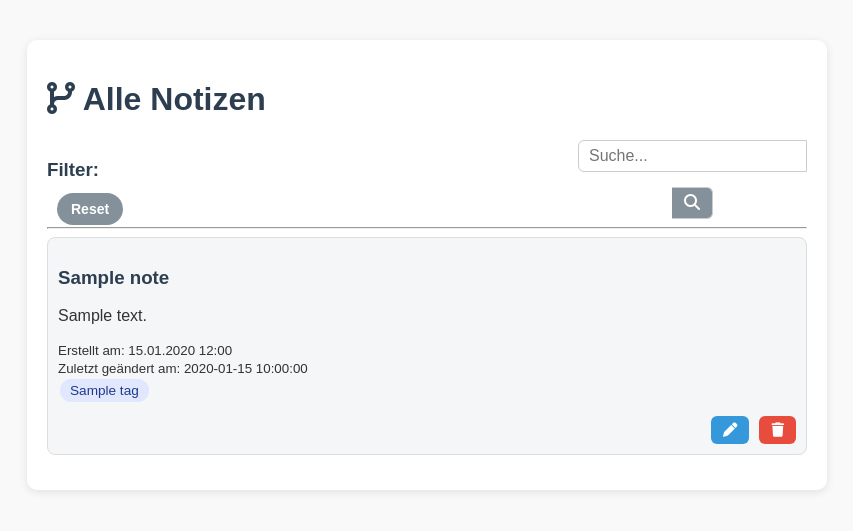
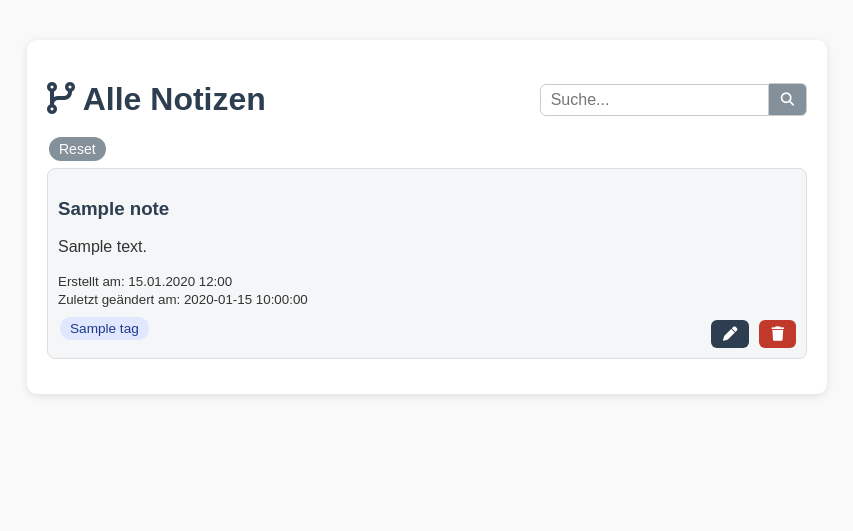
Before and after one commit to mailapg/smartnotes, a FastAPI app: page /list in a window 1280 px wide. Shown: the part 54-585 px from the top of the page, without its empty margins (213-1066 px from the left). Run offline with FastAPI, Linux system fonts and the light colour scheme; a database or web service that is not in the repository returns one stand-in record (values such as "Sample title"); data that the repository does not hold is empty.

Commit message:
Clean up some stuff

```diff
--- a/app/static/style.css
+++ b/app/static/style.css
@@ -18,7 +18,7 @@ main {
   padding: 20px;
   background: #fff;
   border-radius: 10px;
-    box-shadow: 0 2px 8px rgba(0,0,0,0.1);
+  box-shadow: 0 2px 8px rgba(0, 0, 0, 0.1);
 }
 
 nav {
@@ -42,7 +42,9 @@ nav a:hover {
   background: #34495e;
 }
 
-h1, h2, h3 {
+h1,
+h2,
+h3 {
   color: #2c3e50;
 }
 
@@ -73,19 +75,19 @@ h1, h2, h3 {
 }
 
 .btn-edit {
-  background: #3498db;
+  background: #2c3e50;
   color: white;
 }
 .btn-edit:hover {
-  background: #2980b9;
+  background: #34495e;
 }
 
 .btn-delete {
-  background: #e74c3c;
+  background: #c0392b;
   color: white;
 }
 .btn-delete:hover {
-  background: #c0392b;
+  background: #c9493b;
 }
 
 form {
@@ -99,7 +101,8 @@ label {
   color: #2c3e50;
 }
 
-input, textarea {
+input,
+textarea {
   width: 100%;
   padding: 10px;
   border: 1px solid #ccc;
@@ -116,7 +119,7 @@ textarea:focus {
   outline: none;
 }
 
-button {
+.btn-action {
   padding: 12px;
   background: #2c3e50;
   color: white;
@@ -128,7 +131,7 @@ button {
   transition: background 0.2s;
 }
 
-button:hover {
+.btn-action:hover {
   background: #34495e;
 }
 
@@ -145,3 +148,66 @@ button:hover {
 .tag:hover {
   background: #c7d2fe;
 }
+
+.tag-btn {
+  border-radius: 20px;
+  background: #84919a;
+  cursor: pointer;
+  color: white;
+  transition: all 0.2s ease;
+  font-size: 14px;
+  padding: 4px 10px;
+  margin: 4px 2px;
+  border: none;
+}
+
+.tag-btn:hover {
+  background: #cad9e8;
+  color: black;
+}
+
+.tag-btn.active {
+  background: #e0e7ff;
+  color: #1e3a8a;
+  padding: 4px 10px;
+  margin: 2px;
+}
+
+.btn-reset {
+  background: #84919a;
+  color: #fff;
+  text-decoration: none;
+}
+
+.btn-reset:hover {
+  background: #4f575d;
+}
+
+.search-form {
+  display: flex;
+  flex-direction: row;
+  align-items: center;
+  margin-left: auto;
+  gap: 0;
+}
+
+.search-input {
+  padding: 6px 10px;
+  border-radius: 6px 0 0 6px;
+  border: 1px solid #ccc;
+  outline: none;
+}
+
+.search-btn {
+  padding: 8px 12px;
+  border: 1px solid #ccc;
+  border-left: none;
+  border-radius: 0 6px 6px 0;
+  background: #84919a;
+  color: white;
+  cursor: pointer;
+}
+
+.search-btn:hover {
+  background: #4f575d;
+}
--- a/app/templates/create.html
+++ b/app/templates/create.html
@@ -4,6 +4,6 @@
   <input type="text" name="title" placeholder="Titel" required />
   <textarea name="content" placeholder="Inhalt" rows="5" required></textarea>
   <input type="text" name="tags" placeholder="Tags (Komma-getrennt)" />
-  <button type="submit">Speichern</button>
+  <button type="submit" class="btn-action">Speichern</button>
 </form>
 {% endblock %}
--- a/app/templates/home.html
+++ b/app/templates/home.html
@@ -7,6 +7,6 @@
 </p>
 <p>
   Mache hier eine Notiz und versuche dich später wieder daran zu erinnern. So
-  schaffst Du es Dir langfristig und smart Deine Notizen zu merken.
+  schaffst Du es, Dir langfristig und smart Deine Notizen zu merken.
 </p>
 {% endblock %}
--- a/app/templates/index.html
+++ b/app/templates/index.html
@@ -9,7 +9,9 @@
   </head>
   <body>
     <nav>
-      <a href="/"><strong><i class="fa-solid fa-code-branch"></i> Smart Notes</strong></a>
+      <a href="/"
+        ><strong><i class="fa-solid fa-code-branch"></i> Smart Notes</strong></a
+      >
       <a href="/random">Lernen</a>
       <a href="/create">Neue Notiz</a>
       <a href="/list">Alle Notizen</a>
--- a/app/templates/list.html
+++ b/app/templates/list.html
@@ -1,11 +1,20 @@
-{% extends "index.html" %}
-{% block content %}
+{% extends "index.html" %} {% block content %}
+<div style="display: flex; justify-content: space-between; align-items: center">
   <h1><i class="fa-solid fa-code-branch"></i> Alle Notizen</h1>
+  <form method="get" action="/list" class="search-form">
+    <input
+      type="text"
+      name="q"
+      placeholder="Suche..."
+      value="{{ search_query }}"
+      class="search-input" />
+    <button type="submit" class="search-btn">
+      <i class="fa fa-search"></i>
+    </button>
+  </form>
+</div>
 
-<div style="display: flex; justify-content: space-between; align-items: center;">
-  <div class="filter-tags">
-    <h3>Filter:</h3>
-    <div class="tags">
+<div style="margin-bottom: 10px">
   {% for tag in all_tags %}
   <button
     type="button"
@@ -14,19 +23,8 @@
     {{ tag }}
   </button>
   {% endfor %}
-      <a href="/list" class="btn btn-reset">Reset</a>
+  <a href="/list" class="tag-btn btn-reset">Reset</a>
 </div>
-  </div>
-
-  <form method="get" action="/list" style="display: flex; align-items: center; margin-left: auto;">
-    <input type="text" name="q" placeholder="Suche..." value="{{ search_query }}" style="padding: 6px 10px; border-radius: 6px 0 0 6px; border: 1px solid #ccc;">
-    <button type="submit" style="padding: 6px 12px; border: 1px solid #ccc; border-left: none; border-radius: 0 6px 6px 0; background: #84919a; color: white; cursor: pointer;">
-      <i class="fa fa-search"></i>
-    </button>
-  </form>
-</div>
-
-<hr />
 
 {% for note in notes %}
 <div class="note">
@@ -34,9 +32,11 @@
   <p>{{ note.content }}</p>
   <small>Erstellt am: {{ note.created_at }}</small>
   {% if note.updated_at %}
-  <br>
+  <br />
   <small>Zuletzt geändert am: {{ note.updated_at }}</small>
   {% endif %}
+  <div
+    style="display: flex; justify-content: space-between; align-items: center">
     <div class="tags">
       {% for tag in note.tags %}
       <span class="tag">{{ tag }}</span>
@@ -51,25 +51,26 @@
       </a>
     </div>
   </div>
+</div>
 {% endfor %}
 
 <script>
-  let activeTags = new URLSearchParams(window.location.search).get("tags");
-  activeTags = activeTags ? activeTags.split(",") : [];
+  let activeTags = new URLSearchParams(window.location.search).get('tags');
+  activeTags = activeTags ? activeTags.split(',') : [];
 
   function toggleTag(tag) {
     if (activeTags.includes(tag)) {
-      activeTags = activeTags.filter(t => t !== tag);
+      activeTags = activeTags.filter((t) => t !== tag);
     } else {
       activeTags.push(tag);
     }
     const params = new URLSearchParams(window.location.search);
     if (activeTags.length > 0) {
-      params.set("tags", activeTags.join(","));
+      params.set('tags', activeTags.join(','));
     } else {
-      params.delete("tags");
+      params.delete('tags');
     }
-    window.location.href = "/list?" + params.toString();
+    window.location.href = '/list?' + params.toString();
   }
 
   async function deleteNote(id) {
@@ -79,71 +80,4 @@
     }
   }
 </script>
-
-<style>
-  .tag-btn {
-    margin: 4px;
-    padding: 8px 14px;
-    border: 2px solid #888;
-    border-radius: 20px;
-    background: #84919a;
-    cursor: pointer;
-    transition: all 0.2s ease;
-    font-size: 14px;
-  }
-
-  .tag-btn:hover {
-    background: #cad9e8;
-  }
-
-  .tag-btn.active {
-    background: #28a745;       /* kräftiges Grün */
-    color: #fff;
-    border-color: #1e7e34;
-    box-shadow: 0 0 5px rgba(40,167,69,0.6);
-  }
-
-  .btn-reset {
-    margin-left: 10px;
-    text-decoration: none;
-    padding: 8px 14px;
-    background: #84919a;       /* Rot für Reset */
-    color: #fff;
-    border-radius: 20px;
-    border: none;
-    cursor: pointer;
-    font-size: 14px;
-  }
-
-  .btn-reset:hover {
-    background: #4f575d;
-  }
-
-  .search-form {
-    display: flex;
-    align-items: center;
-    margin-left: auto;
-  }
-
-  .search-input {
-    padding: 6px 10px;
-    border-radius: 6px 0 0 6px;
-    border: 1px solid #ccc;
-    outline: none;
-  }
-
-  .search-btn {
-    padding: 6px 12px;
-    border: 1px solid #ccc;
-    border-left: none;
-    border-radius: 0 6px 6px 0;
-    background: #84919a;
-    color: white;
-    cursor: pointer;
-  }
-
-  .search-btn:hover {
-    background: #4f575d;
-  }
-</style>
 {% endblock %}
```
Also changed, not shown: app/templates/edit.html (+16 -8 lines), app/templates/random.html (+6 -5 lines). Lines whose indentation alone changed are shown as unchanged.
